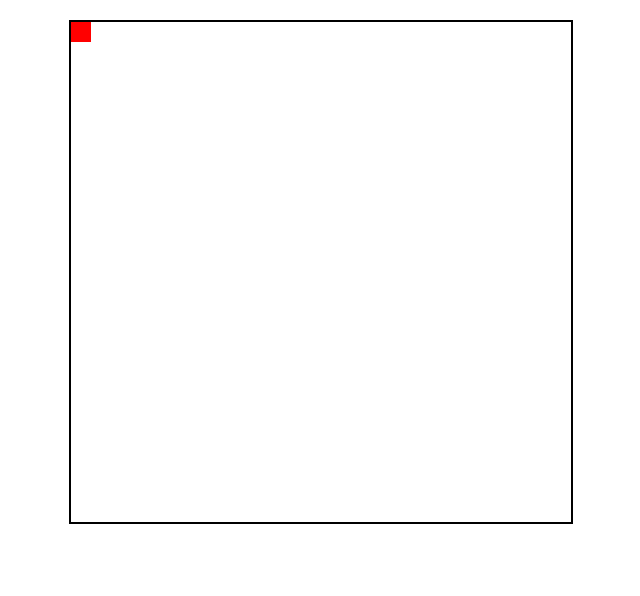
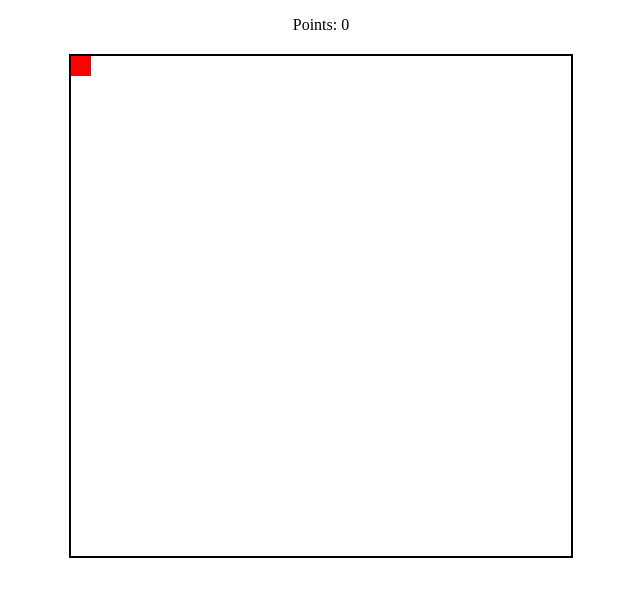
Before and after one commit to vbartu/snake, a plain HTML site: page index.html in a window 1280 px wide. Shown: the whole page, without its empty margins (319-959 px from the left). Drawn offline with Linux system fonts and the light colour scheme.

Commit message:
added points

```diff
--- a/css/style.css
+++ b/css/style.css
@@ -9,3 +9,7 @@ canvas {
   display: block;
   border: solid 2px black;
 }
+
+p {
+  text-align: center;
+}
--- a/index.html
+++ b/index.html
@@ -10,6 +10,8 @@
 
 <body>
 
+<p> Points: 0 </p>
+
 <canvas id="canvas" width="500px" height="500px"></canvas>
 
 </body>
```
